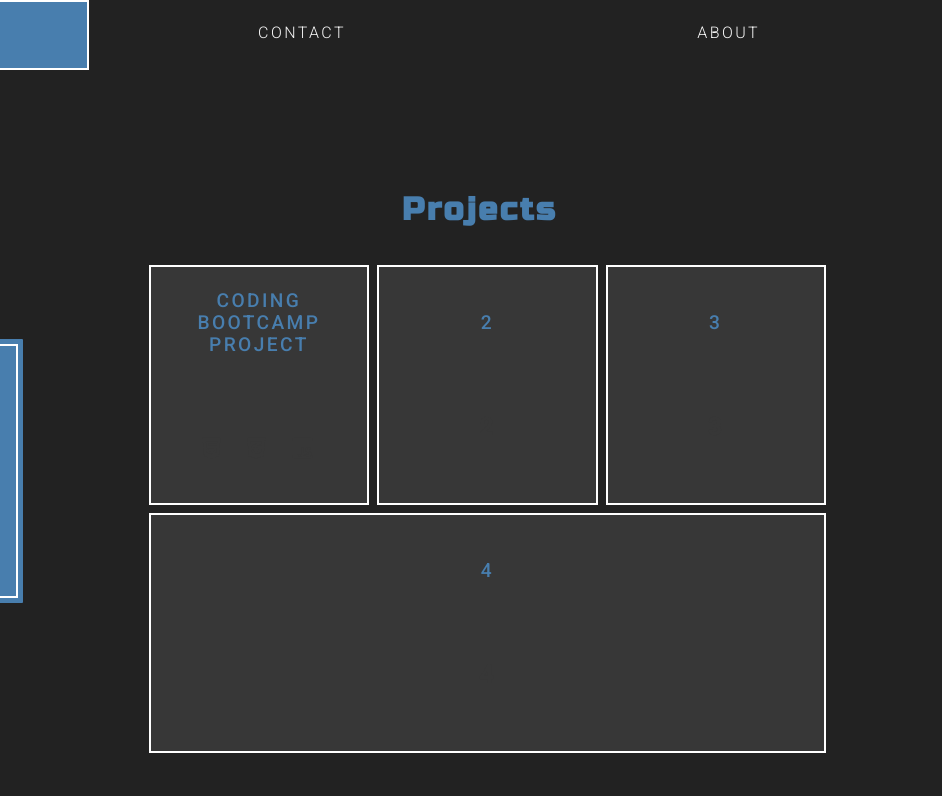
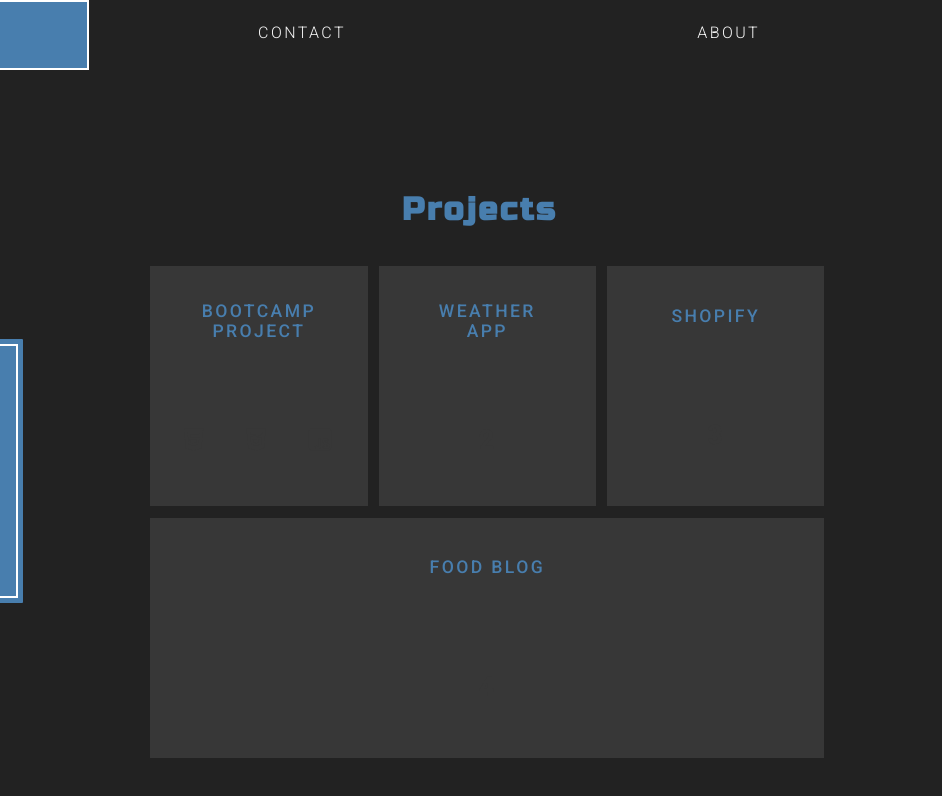
Before and after one commit to Jsburns05/WebDev.Portfolio, a website built with Parcel: page index.html in a window 1280 px wide. Shown: the full height of the page, 338-1280 px from the left. Built offline with nearby package versions, Linux system fonts and the light colour scheme.

Commit message:
index main and contact page changes

```diff
--- a/index.html
+++ b/index.html
@@ -47,22 +47,22 @@
                 <div class="main-container">
 
                     <a href="https://burnsify.netlify.app/" target="_blank" class="main-item main-item-1">
-                        <h1 class="card-text-primary">CODING BOOTCAMP PROJECT</h1>
+                        <h1 class="card-text-primary">BOOTCAMP PROJECT</h1>
                         <h1 class="card-text-secondary"><i class="fa-brands fa-html5"></i>
                                                         <i class="fa-brands fa-css3-alt"></i>
                                                         <i class="fa-brands fa-square-js"></i>
                         </h1>
                     </a>
                     <a href="#" class="main-item main-item-2">
-                        <h1 class="card-text-primary">2</h1>
+                        <h1 class="card-text-primary">WEATHER APP</h1>
                         <h1 class="card-text-secondary">2</h1>
                     </a>
                     <a href="#" class="main-item main-item-3">
-                        <h1 class="card-text-primary">3</h1>
+                        <h1 class="card-text-primary">SHOPIFY</h1>
                         <h1 class="card-text-secondary">3</h1>
                     </a>
                     <a href="#" class="main-item main-item-4">
-                        <h1 class="card-text-primary">4</h1>
+                        <h1 class="card-text-primary">FOOD BLOG</h1>
                         <h1 class="card-text-secondary">4</h1>
                     </a>
                 </div>
--- a/style.css
+++ b/style.css
@@ -360,9 +360,6 @@ MAIN SECTION LAYOUT
 }
 
 .card-text-primary {
-    position: relative;
-    top: -1.5rem;
-    z-index: 1;
     font-size: 1.35rem;
     font-weight: 300;
     font-family: var(--ff-primary);
@@ -372,8 +369,6 @@ MAIN SECTION LAYOUT
 }
 
 .card-text-secondary {
-    position: relative;
-    top: 2rem;
     font-size: 2.5rem;
     font-family: var(--ff-primary);
     color: var(--clr-accent);
@@ -382,7 +377,7 @@ MAIN SECTION LAYOUT
 }
 
 .card-text-secondary>i {
-    margin: 0 .5rem;
+    margin: 0 1rem;
 }
 
 .main-container {
@@ -394,12 +389,10 @@ MAIN SECTION LAYOUT
 .main-item {
     display: flex;
     flex-direction: column;
-    justify-content: center;
-    margin-bottom: .5rem;
-    border: 2px solid var(--clr-primary);
+    justify-content: space-around;
+    margin: .35rem;
     background: var(--clr-background-secondary);
     color: var(--clr-primary);
-    margin: .25rem;
     cursor: pointer;
     width: auto;
     height: 15rem;
@@ -420,24 +413,17 @@ MAIN SECTION LAYOUT
 @media screen and (min-width: 1024px) {
 
     .card-text-primary {
-        position: relative;
-        top: -2rem;
-        z-index: 1;
-        font-size: 1.2rem;
+        font-size: 1.1rem;
+        margin: 0 1rem;
         font-weight: 400;
         font-family: var(--ff-primary);
         color: var(--clr-accent);
-        margin: 0;
-        padding: 0 2rem;
     }
 
     .card-text-secondary {
-        position: relative;
-        top: 2rem;
-        font-size: 1.5rem;
+        font-size: 1.6rem;
         font-family: var(--ff-primary);
         color: var(--clr-background-secondary);
-        margin: 0;
     }
 
     .main-item:hover {
@@ -445,6 +431,17 @@ MAIN SECTION LAYOUT
         border: 2px solid var(--clr-primary);
         transition: all .3s ease-in-out;
         transform: scale(1);
+    }
+}
+
+@media screen and (min-width: 1444px) {
+
+    .card-text-primary {
+        font-size: 1.5rem;
+    }
+
+    .card-text-secondary {
+        font-size: 2rem;
     }
 }
 
@@ -521,11 +518,13 @@ MAIN SECTION BREAKPOINT
 CONTACT PAGE START-----------------------------------*/
 
 .contact-main {
-    margin: 5rem 5rem;
+    font-size: 1rem;
+    margin: 5rem;
 }
 
+
 .contact-main h1 {
-    margin: .2rem;
+    margin: .5rem;
     background: var(--clr-background-secondary);
 }
 
@@ -545,7 +544,7 @@ CONTACT PAGE START-----------------------------------*/
     .contact-main {
         display: grid;
         grid-template-columns: 1fr 1fr;
-        margin: 10rem 1rem 2rem 1rem ;
+        margin: 15rem 7rem;
     }
 
     .contact-main i {
@@ -559,7 +558,7 @@ CONTACT PAGE START-----------------------------------*/
         grid-template-columns: 1fr 1fr;
         justify-content: space-evenly;
         height: fit-content;
-        margin: 15rem 15rem 0 15rem;
+        margin: 15rem 7rem;
 
     }
 }
```
